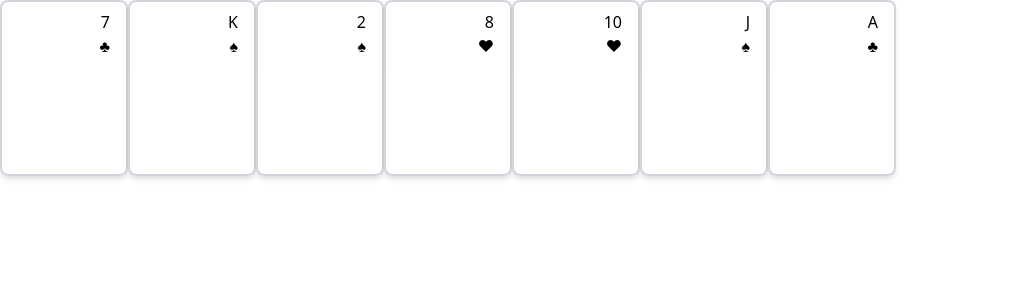
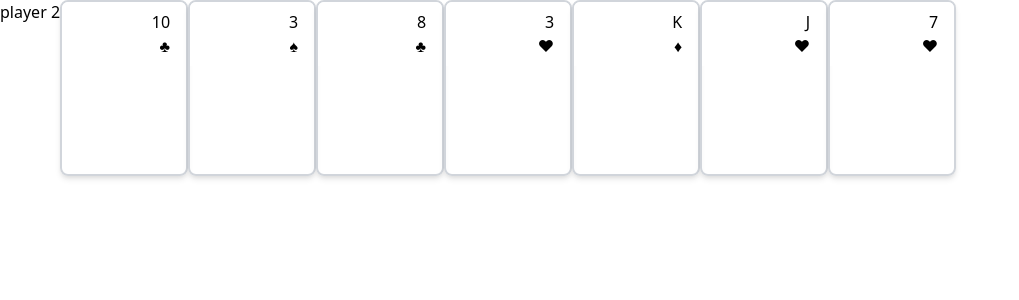
Before and after one commit to simonlim10/mintbean-cards, a React (Create React App) app: page / in a window 1280 px wide. Shown: the top 300 px of the page, without its empty margins (0-1019 px from the left). Built offline with nearby package versions, Linux system fonts and the light colour scheme; the HTML template or start-up script is replaced by a standard one.

Commit message:
completing most of game turn logic

```diff
--- a/src/gameComponents/Game.js
+++ b/src/gameComponents/Game.js
@@ -12,6 +12,11 @@ const Game = () => {
   const [playerHand, setPlayerHand] = useState([]);
   const [playerTwoHand, setPlayerTwoHand] = useState([]);
 
+  const [playerTurn, setPlayerTurn] = useState('');
+
+  const [requestedCard, setRequestedCard] = useState('');
+
+  const [handCheck, setHandCheck] = useState([]);
 
 
   useEffect(() => {
@@ -20,10 +25,17 @@ const Game = () => {
     initializeGame();
   }, []);
 
-
+  //console.log purposes
+  useEffect(() => {
+    console.log("useEffect: test playerTurn: " + playerTurn);
+  }, [playerTurn]);
+  useEffect(() => {
+    console.log("useEffect: test handCheck: " + handCheck);
+  }, [handCheck]);
 
   const initializeGame = () => {
     shuffleDeck(deck);
+    randomizeWhoGetsFirstTurn();
     dealInitialHands();
     console.log("playerHand: " + JSON.stringify(playerHand))
   }
@@ -51,13 +63,18 @@ const Game = () => {
     console.log("shuffleddeck AFTER shuffling: " + JSON.stringify(shuffleddeck));
   };
 
+  const randomizeWhoGetsFirstTurn = () => {
+    setPlayerTurn(Math.floor(Math.random() * 2))
+    console.log("test random playerTurn: " + playerTurn);
+  }
 
   const dealInitialHands = () => {
     let usedDeck = deck
     // let dealthands = usedDeck.slice(-7)
     setPlayerHand(usedDeck.splice(-7,7))
     setPlayerTwoHand(usedDeck.splice(-7,7))
-    console.log("playerHand 2 : " + JSON.stringify(playerHand));
+    console.log("playerHand 1 : " + JSON.stringify(playerHand));
+    console.log("playerHand 2 : " + JSON.stringify(playerTwoHand));
 
     // console.log("usedDeck slice: " + JSON.stringify(usedDeck.slice(-7)));
 
@@ -69,30 +86,96 @@ const Game = () => {
     console.log("playerHand 2 : " + JSON.stringify(playerHand));
   }
 
+
+
+
   const playerTookTurn = number => {
 
-    console.log("test playerTookTurn number: " + number);
+    let handToCheck = playerTwoHand
+
+    const cardsSuccessfullyFished = handToCheck.filter(card => card.number == number);
+    const opponentHandAfterBeingFished = handToCheck.filter(card => card.number !== number);
+
+    console.log("opponentHandAfterBeingFished: " + JSON.stringify(opponentHandAfterBeingFished));
+
+    console.log("cardsSuccessfullyFished: " + JSON.stringify(cardsSuccessfullyFished));
+
+    let whoseTurn = playerTurn
+    if (cardsSuccessfullyFished.length === 0) {
+      goFish();
+      whoseTurn = 0
+      console.log("setPlayerTurn to player2!");
+    } else {
+      console.log("testz - you got some cards!");
+      //alert function tell player to pick again
+    }
+    setPlayerTurn(whoseTurn)
+
   }
 
+  const playerTwoTookTurn = number => {
 
-  const checkForRequestedCards = () => {
+    let handToCheck = playerHand
+
+    const cardsSuccessfullyFished = handToCheck.filter(card => card.number == number);
+    const opponentHandAfterBeingFished = handToCheck.filter(card => card.number !== number);
+
+
+    console.log("opponentHandAfterBeingFished : " + JSON.stringify(opponentHandAfterBeingFished));
+
+    console.log("cardsSuccessfullyFished : " + JSON.stringify(cardsSuccessfullyFished));
+
+    let whoseTurn = playerTurn
+    if (cardsSuccessfullyFished.length === 0) {
+      goFish();
+      whoseTurn = 1
+      console.log("setPlayerTurn to player1!");
+    } else {
+      console.log("testz - you got some cards!");
+    }
+    setPlayerTurn(whoseTurn)
+
 
   }
+
+  // const checkForRequestedCards = number => {
+  //   let handToCheck = playerHand
+
+  //   const cardsSuccessfullyFished = handToCheck.filter(card => card.number == number);
+  //   const opponentHandAfterBeingFished = handToCheck.filter(card => card.number !== number);
+
+  //   return cardsSuccessfullyFished
+  // }
+
 
   const goFish = () => {
 
   }
 
+
   const checkForWinner = () => {
 
   }
+
+
+
+
+  const computerTakesTurn = () => {
+
+  }
+
+
 
   return (
     <>
       <PlayerHand
         playerHand={playerHand}
         setPlayerHand={setPlayerHand}
+        playerTwoHand={playerTwoHand}
+        setPlayerHand={setPlayerTwoHand}
+        playerTurn={playerTurn}
         playerTookTurn={playerTookTurn}
+        playerTwoTookTurn={playerTwoTookTurn}
       />
     </>
   )
--- a/src/gameComponents/PlayerHand.js
+++ b/src/gameComponents/PlayerHand.js
@@ -9,6 +9,11 @@ const PlayerHand = props => {
     console.log("props.playerHand: " + JSON.stringify(props.playerHand))
     sortCardsInHand()
   }, [props.playerHand]);
+
+  useEffect(() => {
+    console.log("props.playerTwoHand: " + JSON.stringify(props.playerTwoHand))
+    sortCardsInHand()
+  }, [props.playerTwoHand]);
 
   let ranks = {
     2: 1,
@@ -31,15 +36,25 @@ const PlayerHand = props => {
       return ranks[left.number] - ranks[right.number];
     });
     props.setPlayerHand(playerhand);
+    const playerhandtwo = props.playerTwoHand.sort((left,right) => {
+      return ranks[left.number] - ranks[right.number];
+    });
+    props.setPlayerHand(playerhandtwo);
     console.log("props.playerHand RIGHT AFTER sort: " + JSON.stringify(props.playerHand))
+    console.log("props.playerTwoHand RIGHT AFTER sort: " + JSON.stringify(props.playerTwoHand))
   };
 
 
-  return (
+  let content = "";
+
+  if (props.playerTurn == 1) {
+
+    content = (
       <div className="player-hand text-right flex flex-row flex-nowrap">
-
-      {props.playerHand.map(card => (
+        player 1
+        {props.playerHand.map((card, index) => (
             <Card card={card}
+                  key={index}
                   playerTookTurn={props.playerTookTurn}
                   className="w-32 h-44 rounded-lg shadow-md border-2 border-gray-300 overflow-hidden"
             />
@@ -48,6 +63,27 @@ const PlayerHand = props => {
 
       </div>
     )
-};
+
+  } else {
+
+    content = (
+      <div className="player-hand text-right flex flex-row flex-nowrap">
+        player 2
+        {props.playerTwoHand.map((card, index) => (
+            <Card card={card}
+                  key={index}
+                  playerTookTurn={props.playerTwoTookTurn}
+                  className="w-32 h-44 rounded-lg shadow-md border-2 border-gray-300 overflow-hidden"
+            />
+          ))
+        }
+
+      </div>
+    )
+  }
+
+  return content;
+}
+
 
 export default PlayerHand;
```
Lines whose indentation alone changed are shown as unchanged.
